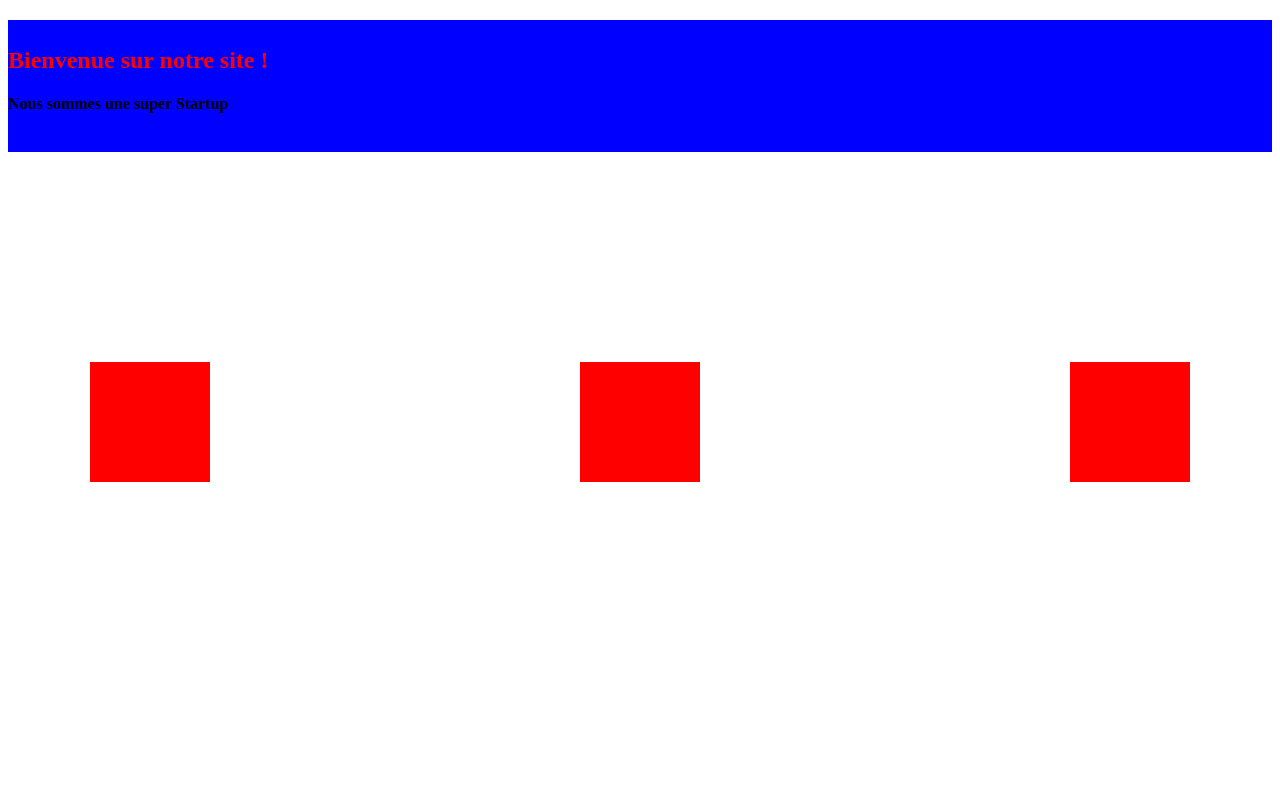
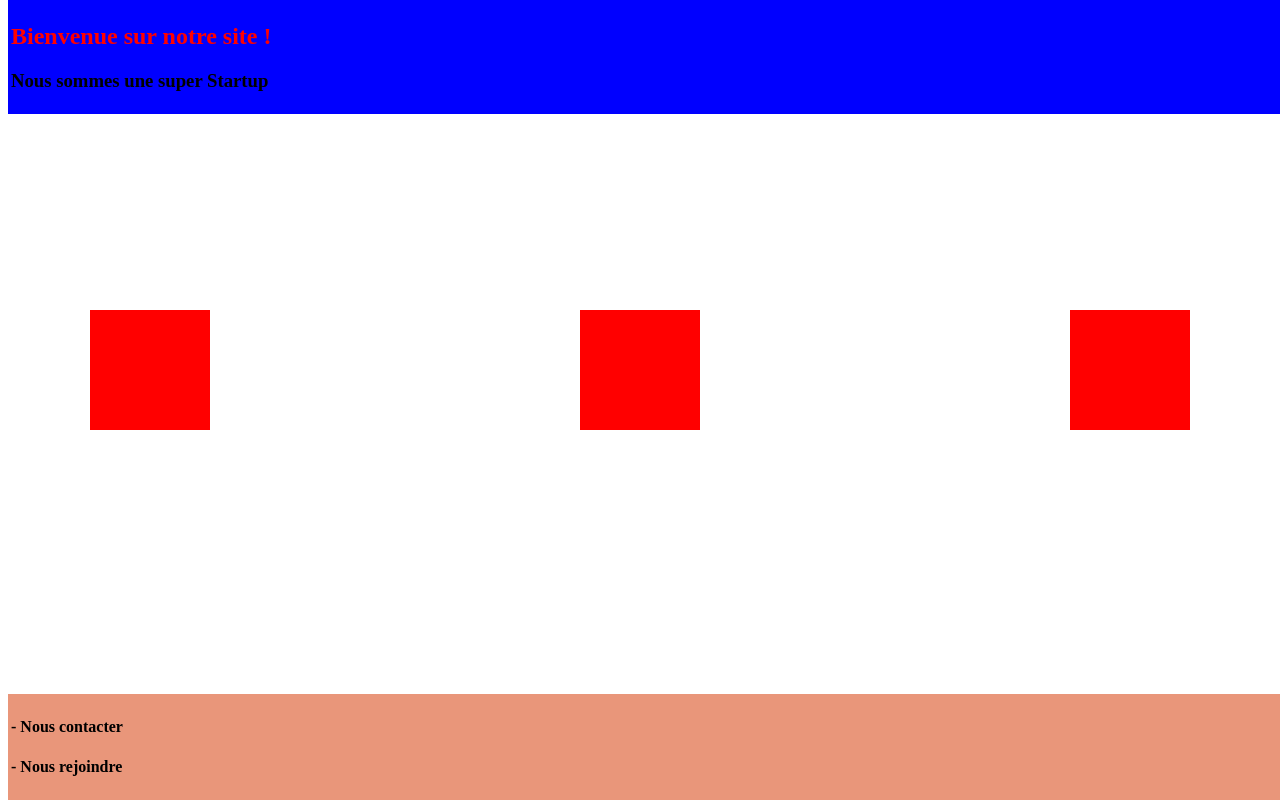
Before and after one commit to Pow-Hub/Controle2Git, a plain HTML site: page index.html in a window 1280 px wide. Drawn offline with Linux system fonts and the light colour scheme.

Commit message:
Ajout du footer + modification du header

```diff
--- a/index.html
+++ b/index.html
@@ -31,19 +31,40 @@
         padding: 10px;
         background-color: red;
         }
+
+        footer {
+        width:100%;
+        padding: 3px;
+        background-color: DarkSalmon;
+        color: black;
+        position:absolute;
+        bottom:0;
+        }
+
+        header {
+        width:100%;
+        padding: 3px;
+        background-color: blue;
+        position:absolute;
+        top:0;
+        }
     </style>
 
-    <div id="Titre" style="background-color:blue;">
-        <h2 style="color:red;"><br>Bienvenue sur notre site !</h2>
-        <strong><h4 style="color: black;">Nous sommes une super Startup</h4></strong>
-        <br>
-    </div>
+    <header>
+        <h2 style="color:red;">Bienvenue sur notre site !</h2>
+        <strong><h3 style="color: black;">Nous sommes une super Startup</h3></strong>
+    </header>
 
-    <div class="container"style="margin-top: 200px;">
+    <div class="container"style="margin-top: 300px;">
         <div class="item"></div><!--- carré 1!-->
-        <div class="item"></div><!--- carré 1!-->
-        <div class="item"></div><!--- carré 1!-->
+        <div class="item"></div><!--- carré 2!-->
+        <div class="item"></div><!--- carré 3!-->
       </div>
+
+    <footer>
+        <p><h4 style="color:black;">- Nous contacter</h4>
+            <h4 style="color:black;">- Nous rejoindre</h4></p>
+      </footer>
 
 </body>
 </html>
```
